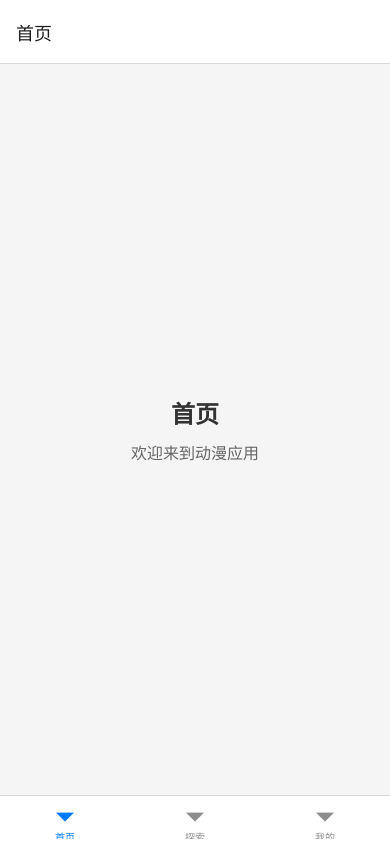
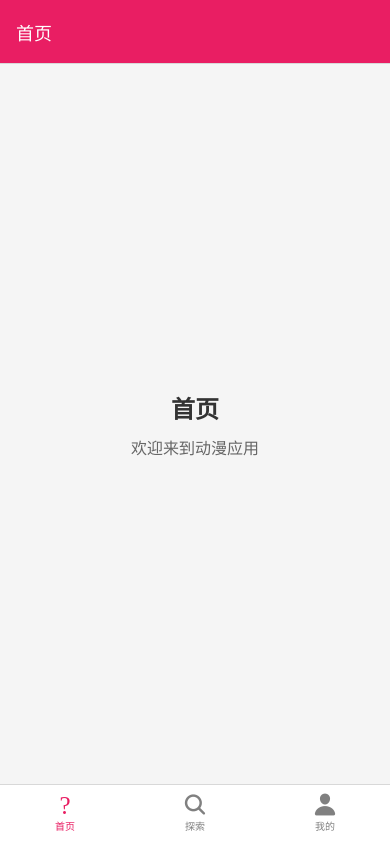
Before and after one commit to LiggMax/ReactNative-test, a React Native app: screen / in a window 390 px wide. Built offline with nearby package versions, Linux system fonts and the light colour scheme.

Commit message:
feat:集成 react-native-vector-icons
- 在 Android 和 iOS 项目中添加了图标字体配置
- 在 layout.tsx 中添加了底部标签导航图标
- 更新了 package.json 和 package-lock.json，添加了 react-native-vector-icons 依赖
- 新增了 react-native-vector-icons 类型声明文件

```diff
--- a/package.json
+++ b/package.json
@@ -15,7 +15,8 @@
     "@react-navigation/native": "^7.0.20",
     "@react-navigation/bottom-tabs": "^7.0.20",
     "react-native-screens": "^4.5.0",
-    "react-native-safe-area-context": "^5.2.0"
+    "react-native-safe-area-context": "^5.2.0",
+    "react-native-vector-icons": "^10.2.0"
   },
   "devDependencies": {
     "@babel/core": "^7.25.2",
@@ -31,6 +32,7 @@
     "@types/jest": "^29.5.13",
     "@types/react": "^19.0.0",
     "@types/react-test-renderer": "^19.0.0",
+    "@types/react-native-vector-icons": "^6.4.18",
     "eslint": "^8.19.0",
     "jest": "^29.6.3",
     "prettier": "2.8.8",
--- a/src/layout.tsx
+++ b/src/layout.tsx
@@ -2,6 +2,7 @@ import React from 'react';
 import {Text, StyleSheet, View} from 'react-native';
 import {NavigationContainer} from '@react-navigation/native';
 import {createBottomTabNavigator} from '@react-navigation/bottom-tabs';
+import Icon from 'react-native-vector-icons/Ionicons';
 
 // 定义屏幕组件
 function HomeScreen() {
@@ -36,13 +37,30 @@ const Tab = createBottomTabNavigator();
 export default function BottomTabLayout() {
   return (
     <NavigationContainer>
-      <Tab.Navigator>
+      <Tab.Navigator
+        screenOptions={{
+          tabBarActiveTintColor: '#e91e63',
+          tabBarInactiveTintColor: 'gray',
+          tabBarStyle: {
+            backgroundColor: 'white',
+            paddingBottom: 5,
+            height: 60,
+          },
+          headerStyle: {
+            backgroundColor: '#e91e63',
+          },
+          headerTintColor: 'white',
+        }}>
         <Tab.Screen
           name="Home"
           component={HomeScreen}
           options={{
             title: '首页',
             tabBarLabel: '首页',
+            // eslint-disable-next-line react/no-unstable-nested-components
+            tabBarIcon: ({color, size}) => (
+              <Icon name="Home" color={color} size={size} />
+            ),
           }}
         />
         <Tab.Screen
@@ -51,6 +69,10 @@ export default function BottomTabLayout() {
           options={{
             title: '探索',
             tabBarLabel: '探索',
+            // eslint-disable-next-line react/no-unstable-nested-components
+            tabBarIcon: ({color, size}) => (
+              <Icon name="search" color={color} size={size} />
+            ),
           }}
         />
         <Tab.Screen
@@ -59,6 +81,10 @@ export default function BottomTabLayout() {
           options={{
             title: '个人资料',
             tabBarLabel: '我的',
+            // eslint-disable-next-line react/no-unstable-nested-components
+            tabBarIcon: ({color, size}) => (
+              <Icon name="person" color={color} size={size} />
+            ),
           }}
         />
       </Tab.Navigator>
```
Also changed, not shown: src/types/react-native-vector-icons.d.ts (added, +12 -0 lines), 3 other files (tests, documents, lock files or other folders).
